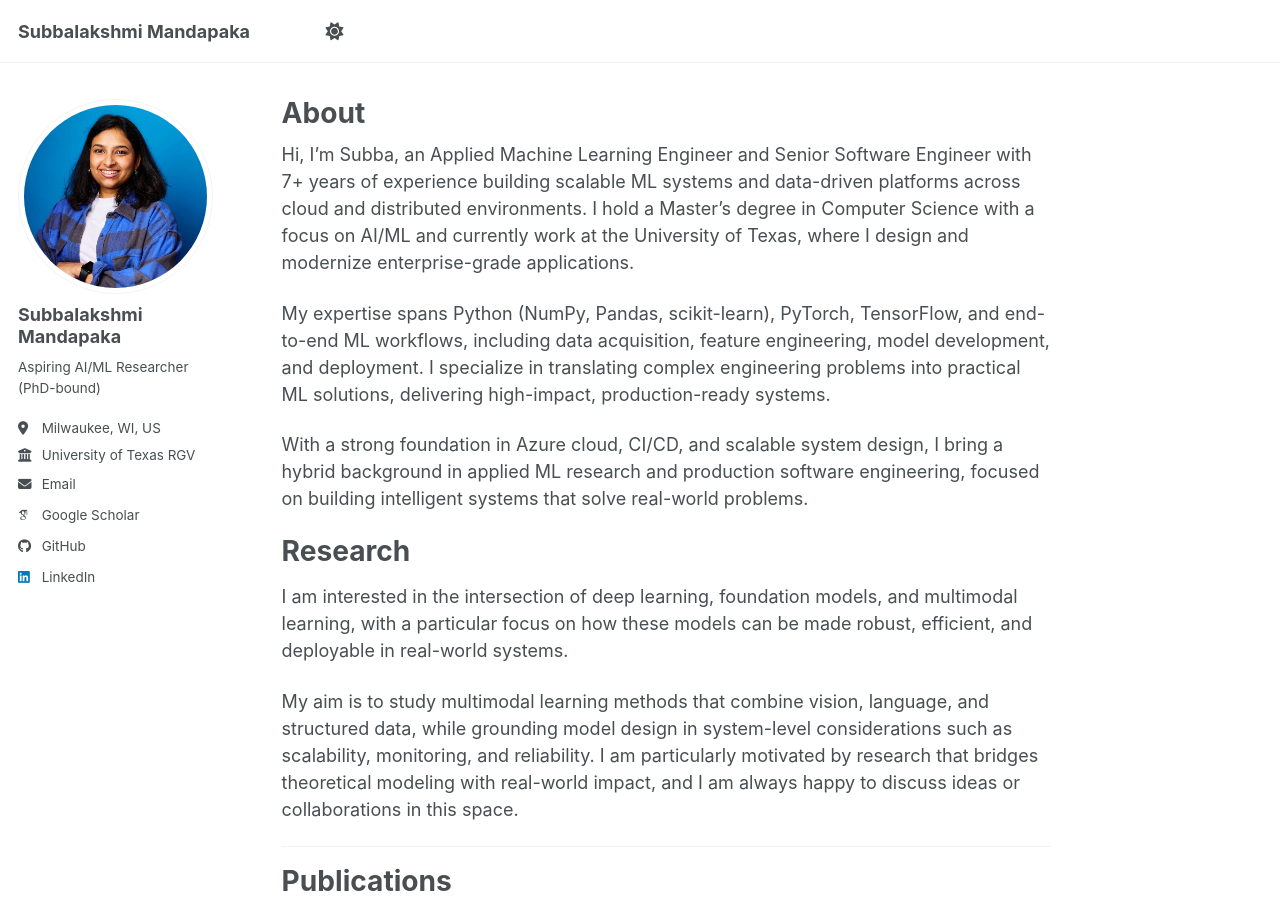
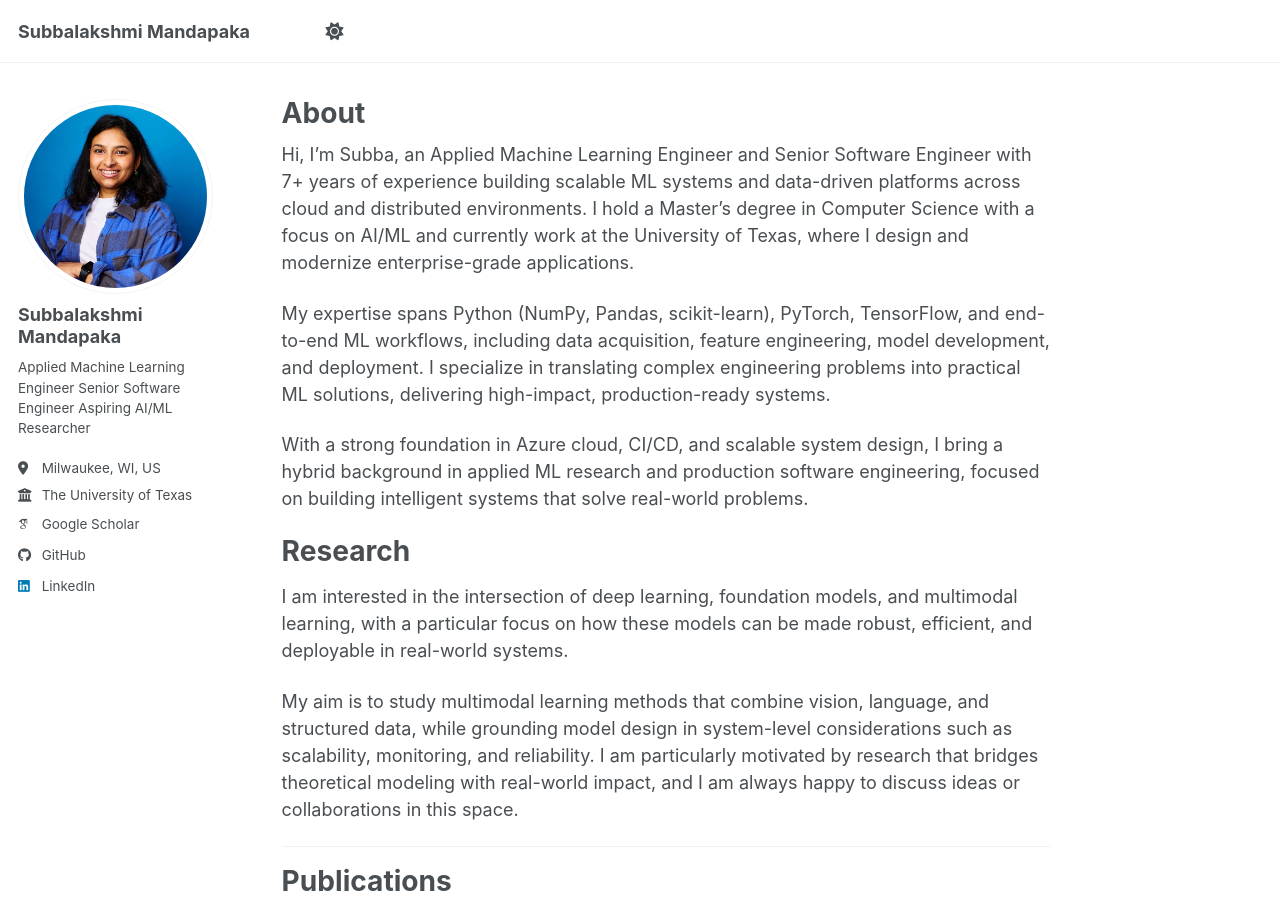
Before and after one commit to subba2048/subba2048.github.io, a Jekyll site: the page built from _pages/about.md, in a window 1280 px wide and 900 px high. Built offline with Jekyll 4.4.1, drawn with Linux system fonts in a browser that asks for light colours; some web fonts are replaced; a script bundle is joined from its source files by our own code; library files that are not in the unit come from our copies.

Commit message:
Update _config.yml

```diff
--- a/_config.yml
+++ b/_config.yml
@@ -26,11 +26,11 @@ author:
   avatar           : "profile.jpg"
   name             : "Subbalakshmi Mandapaka"
   pronouns         : # example: "she/her"
-  bio              : "Aspiring AI/ML Researcher (PhD-bound)"
+  bio              : "Applied Machine Learning Engineer \n Senior Software Engineer \n Aspiring AI/ML Researcher"
   location         : "Milwaukee, WI, US"
-  employer         : "University of Texas RGV"
+  employer         : "The University of Texas"
   uri              : # URL
-  email            : "subba020193@gmail.com"
+  email            : # "subba020193@gmail.com"
 
   # Academic websites
   academia         : # URL
```
